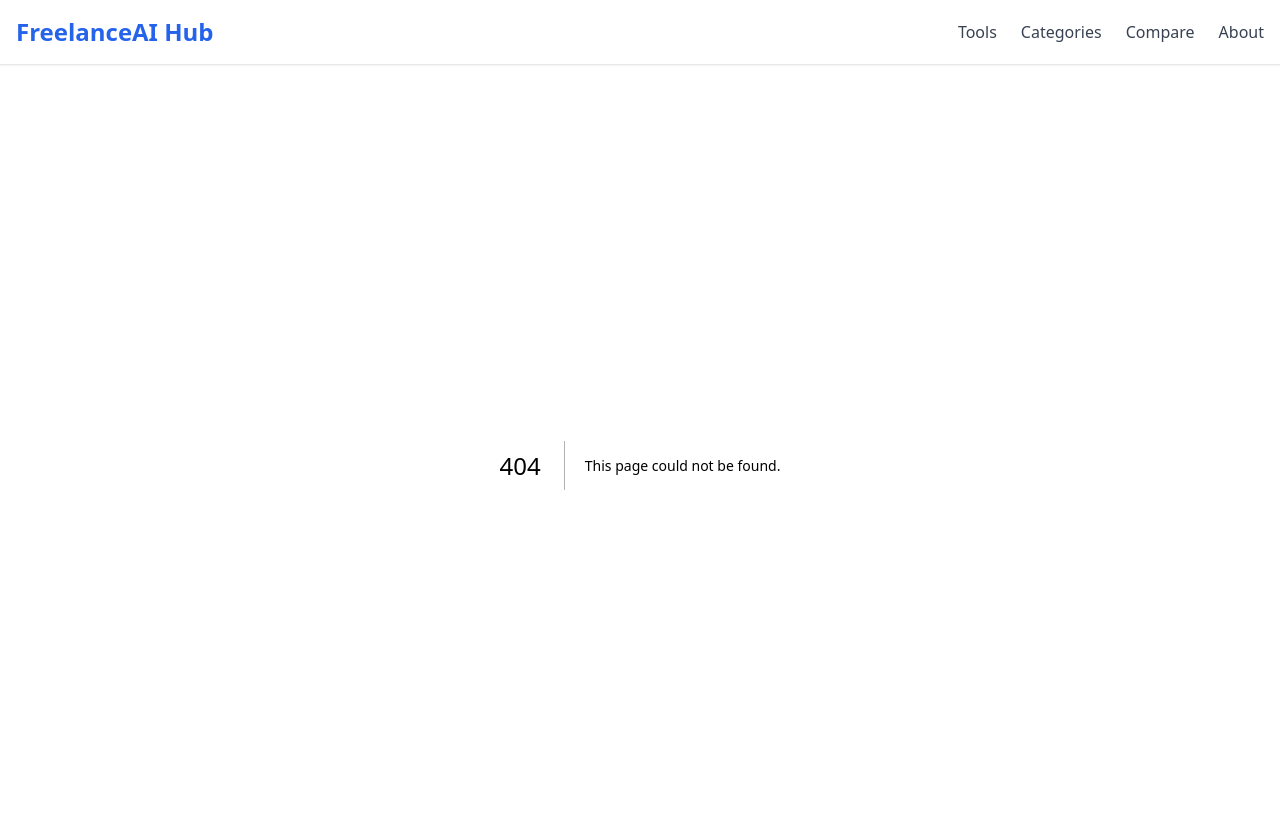
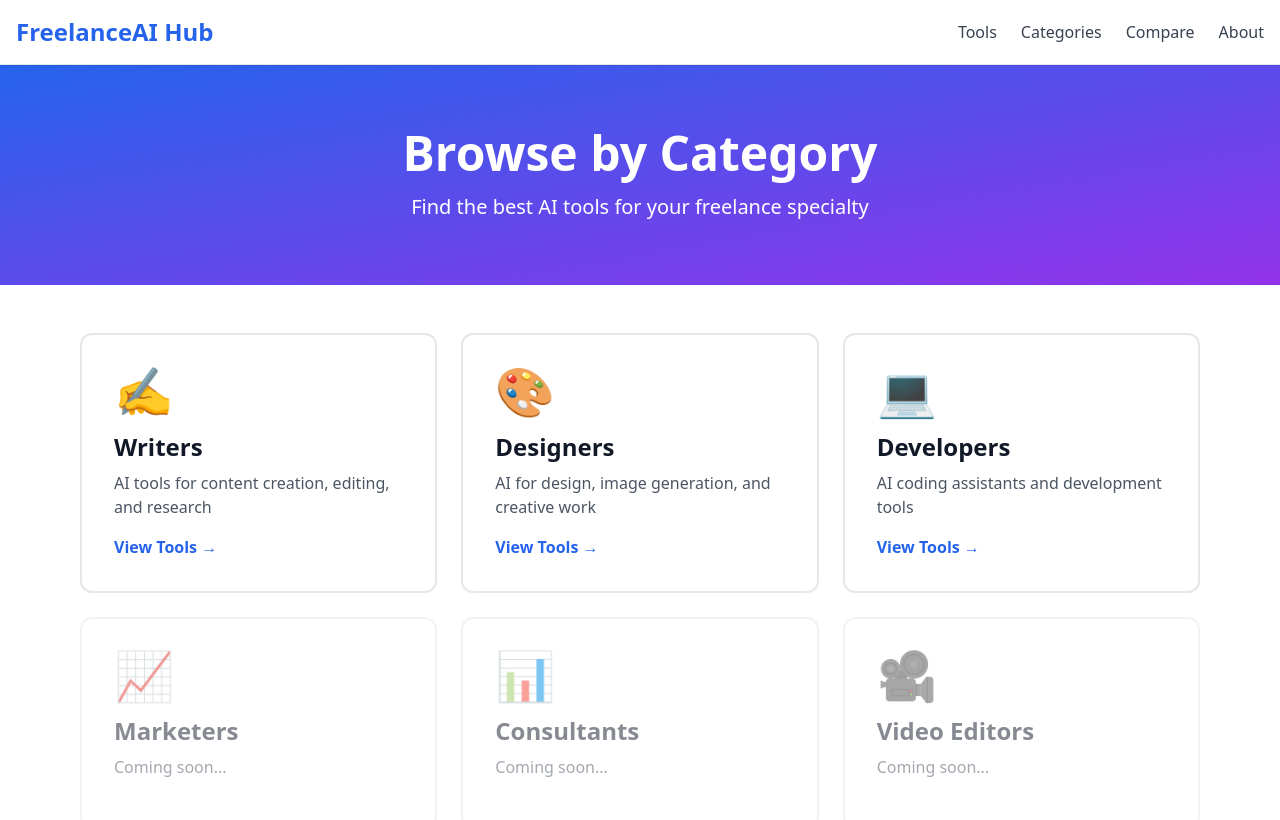
Before and after one commit to eddclawd-lang/freelance-ai-hub, a Next.js app: page /categories in a window 1280 px wide. Before the commit this address had no page. Shown: the top 820 px of the page. Built offline with nearby package versions, Linux system fonts and the light colour scheme.

Commit message:
Add categories, guides, comparisons landing pages

```diff
--- /dev/null
+++ b/app/categories/page.tsx
@@ -0,0 +1,62 @@
+import Link from 'next/link'
+
+export const metadata = {
+  title: 'AI Tools by Category - FreelanceAI Hub',
+  description: 'Browse AI tools by freelancer category: writers, designers, developers, marketers.',
+}
+
+export default function CategoriesPage() {
+  return (
+    <main className="bg-white min-h-screen">
+      <div className="bg-gradient-to-br from-blue-600 to-purple-600 text-white py-16">
+        <div className="container mx-auto px-4 max-w-4xl text-center">
+          <h1 className="text-4xl md:text-5xl font-bold mb-4">Browse by Category</h1>
+          <p className="text-xl">Find the best AI tools for your freelance specialty</p>
+        </div>
+      </div>
+
+      <div className="container mx-auto px-4 py-12 max-w-6xl">
+        <div className="grid md:grid-cols-2 lg:grid-cols-3 gap-6">
+          <Link href="/categories/writers" className="bg-white border-2 border-gray-200 rounded-xl p-8 hover:border-blue-600 hover:shadow-lg transition">
+            <div className="text-5xl mb-4">✍️</div>
+            <h2 className="text-2xl font-bold text-gray-900 mb-2">Writers</h2>
+            <p className="text-gray-600 mb-4">AI tools for content creation, editing, and research</p>
+            <span className="text-blue-600 font-semibold">View Tools →</span>
+          </Link>
+
+          <Link href="/categories/designers" className="bg-white border-2 border-gray-200 rounded-xl p-8 hover:border-blue-600 hover:shadow-lg transition">
+            <div className="text-5xl mb-4">🎨</div>
+            <h2 className="text-2xl font-bold text-gray-900 mb-2">Designers</h2>
+            <p className="text-gray-600 mb-4">AI for design, image generation, and creative work</p>
+            <span className="text-blue-600 font-semibold">View Tools →</span>
+          </Link>
+
+          <Link href="/categories/developers" className="bg-white border-2 border-gray-200 rounded-xl p-8 hover:border-blue-600 hover:shadow-lg transition">
+            <div className="text-5xl mb-4">💻</div>
+            <h2 className="text-2xl font-bold text-gray-900 mb-2">Developers</h2>
+            <p className="text-gray-600 mb-4">AI coding assistants and development tools</p>
+            <span className="text-blue-600 font-semibold">View Tools →</span>
+          </Link>
+
+          <Link href="/categories/writers" className="bg-white border-2 border-gray-200 rounded-xl p-8 hover:border-blue-600 hover:shadow-lg transition opacity-50">
+            <div className="text-5xl mb-4">📈</div>
+            <h2 className="text-2xl font-bold text-gray-900 mb-2">Marketers</h2>
+            <p className="text-gray-600 mb-4">Coming soon...</p>
+          </Link>
+
+          <Link href="/categories/writers" className="bg-white border-2 border-gray-200 rounded-xl p-8 hover:border-blue-600 hover:shadow-lg transition opacity-50">
+            <div className="text-5xl mb-4">📊</div>
+            <h2 className="text-2xl font-bold text-gray-900 mb-2">Consultants</h2>
+            <p className="text-gray-600 mb-4">Coming soon...</p>
+          </Link>
+
+          <Link href="/categories/writers" className="bg-white border-2 border-gray-200 rounded-xl p-8 hover:border-blue-600 hover:shadow-lg transition opacity-50">
+            <div className="text-5xl mb-4">🎥</div>
+            <h2 className="text-2xl font-bold text-gray-900 mb-2">Video Editors</h2>
+            <p className="text-gray-600 mb-4">Coming soon...</p>
+          </Link>
+        </div>
+      </div>
+    </main>
+  )
+}
--- /dev/null
+++ b/app/comparisons/page.tsx
@@ -0,0 +1,35 @@
+import Link from 'next/link'
+
+export const metadata = {
+  title: 'AI Tool Comparisons - FreelanceAI Hub',
+  description: 'Head-to-head comparisons of popular AI tools for freelancers.',
+}
+
+export default function ComparisonsPage() {
+  return (
+    <main className="bg-white min-h-screen">
+      <div className="bg-gradient-to-br from-purple-600 to-pink-600 text-white py-16">
+        <div className="container mx-auto px-4 max-w-4xl text-center">
+          <h1 className="text-4xl md:text-5xl font-bold mb-4">Tool Comparisons</h1>
+          <p className="text-xl">Which AI tool is right for you?</p>
+        </div>
+      </div>
+
+      <div className="container mx-auto px-4 py-12 max-w-4xl">
+        <div className="space-y-6">
+          <Link href="/comparisons/chatgpt-vs-claude" className="block bg-white border-2 border-gray-200 rounded-xl p-6 hover:border-blue-600 hover:shadow-lg transition">
+            <h2 className="text-2xl font-bold text-gray-900 mb-2">ChatGPT vs Claude</h2>
+            <p className="text-gray-600 mb-4">Which AI assistant is better for freelancers? Features, pricing, and use cases compared.</p>
+            <span className="text-blue-600 font-semibold">Read Comparison →</span>
+          </Link>
+
+          <Link href="/comparisons/jasper-vs-copyai" className="block bg-white border-2 border-gray-200 rounded-xl p-6 hover:border-blue-600 hover:shadow-lg transition">
+            <h2 className="text-2xl font-bold text-gray-900 mb-2">Jasper vs Copy.ai</h2>
+            <p className="text-gray-600 mb-4">Comparing two popular AI copywriting tools for freelance marketers.</p>
+            <span className="text-blue-600 font-semibold">Read Comparison →</span>
+          </Link>
+        </div>
+      </div>
+    </main>
+  )
+}
--- /dev/null
+++ b/app/guides/page.tsx
@@ -0,0 +1,39 @@
+import Link from 'next/link'
+
+export const metadata = {
+  title: 'AI for Freelancers Guides - FreelanceAI Hub',
+  description: 'Learn how to use AI tools effectively as a freelancer. Practical guides and best practices.',
+}
+
+export default function GuidesPage() {
+  return (
+    <main className="bg-white min-h-screen">
+      <div className="bg-gradient-to-br from-green-600 to-blue-600 text-white py-16">
+        <div className="container mx-auto px-4 max-w-4xl text-center">
+          <h1 className="text-4xl md:text-5xl font-bold mb-4">Freelancer Guides</h1>
+          <p className="text-xl">Learn how to use AI tools the right way</p>
+        </div>
+      </div>
+
+      <div className="container mx-auto px-4 py-12 max-w-4xl">
+        <div className="space-y-6">
+          <Link href="/guides/how-to-use-ai-as-freelancer" className="block bg-white border-2 border-gray-200 rounded-xl p-6 hover:border-blue-600 hover:shadow-lg transition">
+            <h2 className="text-2xl font-bold text-gray-900 mb-2">How to Use AI as a Freelancer</h2>
+            <p className="text-gray-600 mb-4">Complete guide to using AI tools ethically and effectively. Best practices, workflows, and what to avoid.</p>
+            <span className="text-blue-600 font-semibold">Read Guide →</span>
+          </Link>
+
+          <div className="block bg-gray-50 border-2 border-gray-200 rounded-xl p-6 opacity-60">
+            <h2 className="text-2xl font-bold text-gray-900 mb-2">ChatGPT Prompts for Freelancers</h2>
+            <p className="text-gray-600 mb-4">Coming soon...</p>
+          </div>
+
+          <div className="block bg-gray-50 border-2 border-gray-200 rounded-xl p-6 opacity-60">
+            <h2 className="text-2xl font-bold text-gray-900 mb-2">Building Your AI Workflow</h2>
+            <p className="text-gray-600 mb-4">Coming soon...</p>
+          </div>
+        </div>
+      </div>
+    </main>
+  )
+}
```
